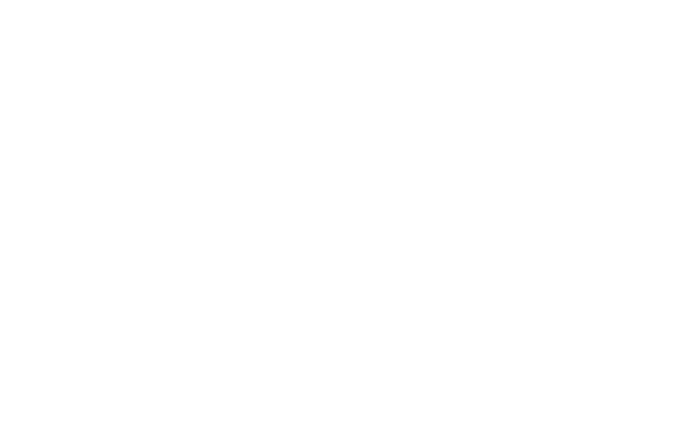
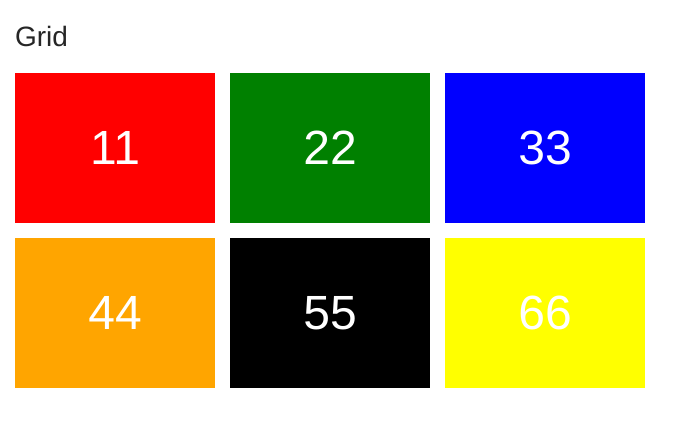
Before and after one commit to jianyi241/pnpm-vite-project, a Vue app: page /display/grid in a window 1280 px wide. Before the commit this address had no page. Shown: the top 426 px of the page, without its empty margins (0-693 px from the left). Built offline with nearby package versions, Linux system fonts and the light colour scheme.

Commit message:
study grid layout

```diff
--- a/src/router/index.ts
+++ b/src/router/index.ts
@@ -21,6 +21,11 @@
         path: '/about',
         name: 'About',
         component: () => import('@/views/about/about.vue')
+    },
+    {
+        path: '/display/grid',
+        name: 'Grid',
+        component: () => import('@/views/display/grid/grid.vue')
     }
 ]
 
--- /dev/null
+++ b/src/views/display/grid/grid.vue
@@ -0,0 +1,58 @@
+<template>
+    <div class="grid">
+        <h1>Grid</h1>
+        <div class="grid-box parent-box">
+            <div style="background-color: red" class="box child-box-1">11</div>
+            <div style="background-color: green" class="box child-box-2">
+                22
+            </div>
+            <div style="background-color: blue" class="box child-box-3">33</div>
+            <div style="background-color: orange" class="box child-box-4">
+                44
+            </div>
+            <div style="background-color: #000000" class="box child-box-5">
+                55
+            </div>
+            <div style="background-color: yellow" class="box child-box-6">
+                66
+            </div>
+        </div>
+    </div>
+</template>
+
+<script>
+export default {
+    name: 'Grid'
+}
+</script>
+
+<style scoped lang="scss">
+.grid {
+    padding: 15px;
+    > .grid-box {
+        min-width: 600px;
+        height: 300px;
+        display: grid;
+        //grid-template:
+        //    minmax(150px, max-content)
+        //    repeat(auto-fill, 150px) / minmax(200px, max-content) repeat(auto-fill, 200px);
+        grid-template-columns: [c1] 200px [c2] 200px [c3] 200px;
+        grid-template-rows: [r1] 150px [r2] 150px;
+        gap: 15px 15px;
+        //row-gap: 15px;
+        //column-gap: 15px;
+        grid-template-areas:
+            'c2 c1 c1'
+            'c1 c1 c2';
+        > .box {
+            display: flex;
+            align-items: center;
+            justify-content: center;
+            color: #ffffff;
+            font-size: 48px;
+            //margin-right: 15px;
+            //margin-bottom: 15px;
+        }
+    }
+}
+</style>
--- a/vite.config.ts
+++ b/vite.config.ts
@@ -29,7 +29,7 @@
                 }
             },
             cors: false, // 为开发服务器配置 CORS。默认启用并允许任何源，传递一个 选项对象 来调整行为或设为 false 表示禁用。
-            hmr: false, // 禁用或配置 HMR 连接（用于 HMR websocket 必须使用不同的 http 服务器地址的情况）。
+            hmr: true, // 禁用或配置 HMR 连接（用于 HMR websocket 必须使用不同的 http 服务器地址的情况,默认打开,否则无法热更新）。
             base: '', // undefined | string 在 HTTP 请求中预留此文件夹，用于代理 Vite 作为子文件夹时使用。应该以 / 字符开始和结束。
             headers: {} // 指定服务器响应的header
         },
```
